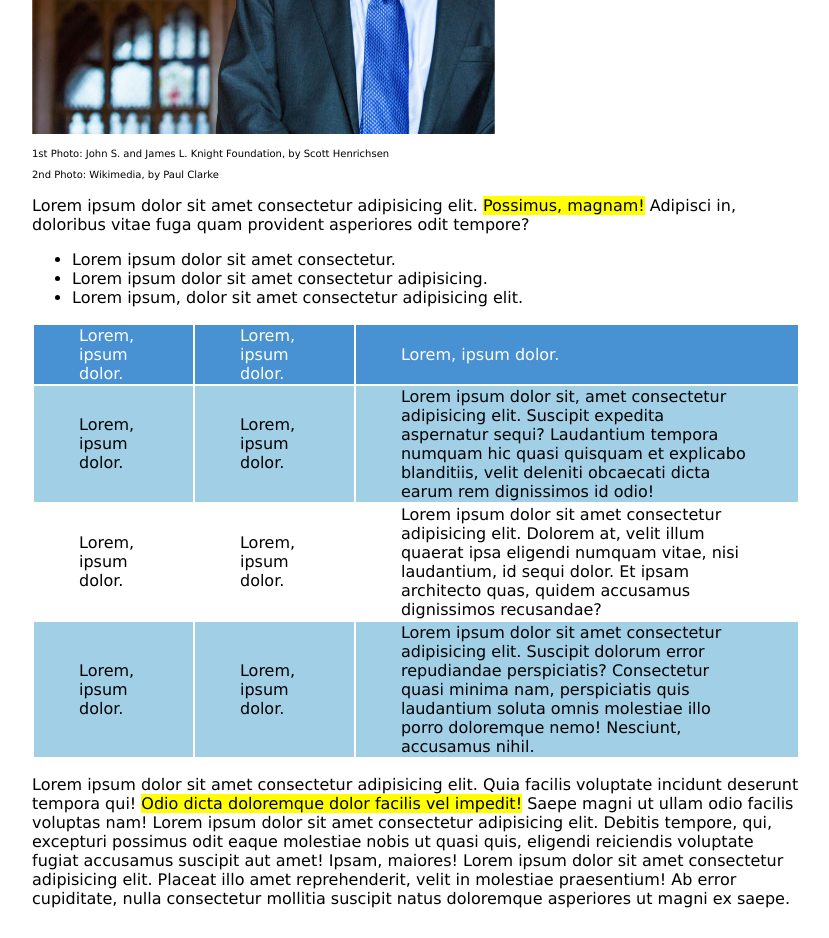
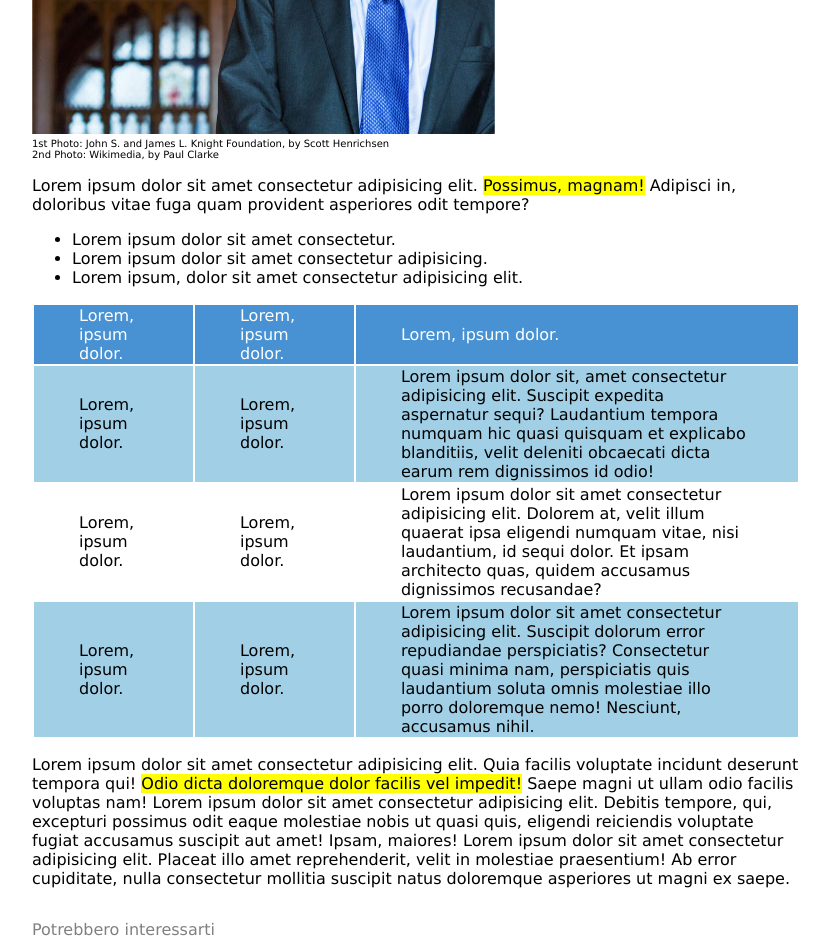
Before and after one commit to LookasWasTaken/html-css-booleaner, a plain HTML site: page index.html in a window 1280 px wide. Shown: the part 840-1778 px from the top of the page, without its empty margins (224-1053 px from the left). Drawn offline with Linux system fonts and the light colour scheme.

Commit message:
some other fixes

```diff
--- a/index.html
+++ b/index.html
@@ -25,11 +25,10 @@
             </div>
             <div><img src="./img/tim-1.jpg" alt="Tim Berners-Lee">
                 <img src="./img/tim-2.jpg" alt="Tim Berners-Lee">
-                <span class="subphoto"><p>1st Photo: John S. and James L. Knight
+                <p class="subphoto">1st Photo: John S. and James L. Knight
                         Foundation, by Scott
-                        Henrichsen
-                    </p>
-                    <p>2nd Photo: Wikimedia, by Paul Clarke</p></span>
+                        Henrichsen <br>
+                        2nd Photo: Wikimedia, by Paul Clarke</p>
             </div>
 
             <div>
@@ -60,7 +59,8 @@
                         <tr class="tbody">
                             <td class="tdata">Lorem, ipsum dolor.</td>
                             <td class="tdata">Lorem, ipsum dolor.</td>
-                            <td class="tdata">Lorem ipsum dolor sit, amet consectetur
+                            <td class="tdata">Lorem ipsum dolor sit, amet
+                                consectetur
                                 adipisicing elit. Suscipit expedita aspernatur
                                 sequi? Laudantium tempora numquam hic quasi
                                 quisquam et explicabo blanditiis, velit deleniti
@@ -69,7 +69,8 @@
                         <tr>
                             <td class="tdata">Lorem, ipsum dolor.</td>
                             <td class="tdata">Lorem, ipsum dolor.</td>
-                            <td class="tdata">Lorem ipsum dolor sit amet consectetur
+                            <td class="tdata">Lorem ipsum dolor sit amet
+                                consectetur
                                 adipisicing elit. Dolorem at, velit illum
                                 quaerat ipsa eligendi numquam vitae, nisi
                                 laudantium, id sequi dolor. Et ipsam architecto
@@ -78,7 +79,8 @@
                         <tr class="tbody">
                             <td class="tdata">Lorem, ipsum dolor.</td>
                             <td class="tdata">Lorem, ipsum dolor.</td>
-                            <td class="tdata">Lorem ipsum dolor sit amet consectetur
+                            <td class="tdata">Lorem ipsum dolor sit amet
+                                consectetur
                                 adipisicing elit. Suscipit dolorum error
                                 repudiandae perspiciatis? Consectetur quasi
                                 minima nam, perspiciatis quis laudantium soluta
--- a/style.css
+++ b/style.css
@@ -24,8 +24,6 @@ h1 {
     color: gray;
     font-family: Verdana, Geneva, Tahoma, sans-serif;
     font-size: 12px;
-    padding: 0;
-
 }
 
 #Autor {
@@ -38,31 +36,32 @@ main {
     font-family: Verdana, Geneva, Tahoma, sans-serif;
 }
 
-.subphoto{
+.subphoto {
     font-size: 10px;
     font-family: Verdana, Geneva, Tahoma, sans-serif;
-    padding-top: 0;
-    margin: top 10px;
+    margin-top: 0px;
 
 }
 
-thead{
+thead {
     color: white;
     background-color: rgb(72, 146, 211);
 
 
 }
 
-.tbody{
+.tbody {
     background-color: rgba(126, 190, 221, 0.733);
 
 }
-.tdata{
+
+.tdata {
     table-layout: fixed;
     padding-left: 45px;
     padding-right: 45px;
 }
-.sottolineato{
+
+.sottolineato {
     background-color: yellow;
 }
 
@@ -92,7 +91,7 @@ footer {
     top: 0;
 }
 
-#news{
+#news {
     color: gray;
     font-weight: 200;
 }
```
